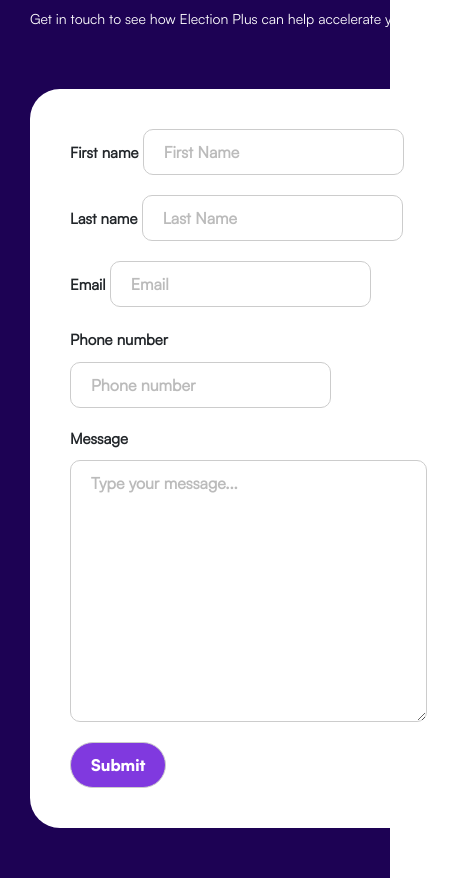
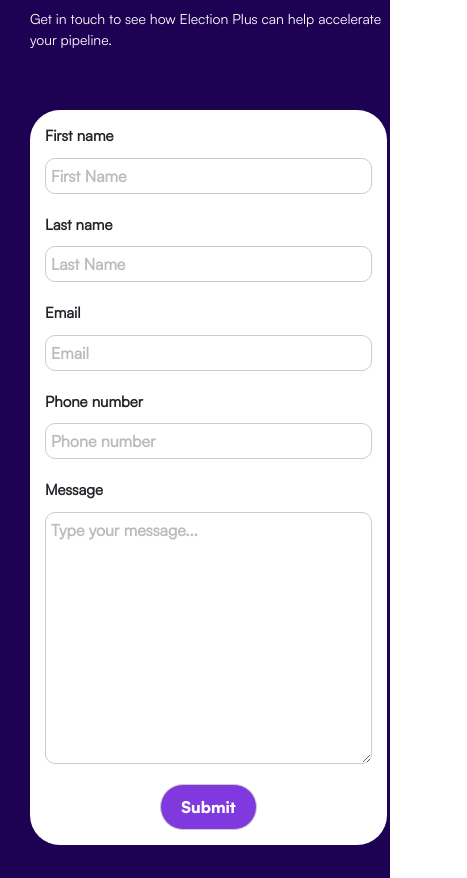
Before and after one commit to nishabukke/Election_Plus, a plain HTML site: page contact.html in a window 390 px wide. Shown: the part 222-1100 px from the top of the page, 467 px wide, since content can reach past the window. Drawn offline with nearby package versions, Linux system fonts and the light colour scheme.

Commit message:
Update pages.css

```diff
--- a/pages.css
+++ b/pages.css
@@ -1310,6 +1310,27 @@ input[type='submit']{
         margin: 0;
     }
 
+    .right-contact {
+        padding: 15px 0px;
+    }
+
+    .input-inner, .textarea-inner{
+        display: flex;
+    flex-direction: column;
+    padding: 0px 15px;
+    }
+
+    input, textarea{
+        padding: 5px;
+    }
+
+    input[type='submit']{
+        display: flex;
+        width: max-content;
+        margin: 0 auto;
+        margin-top: 20px;
+    }
+
     .footer-inner {
         grid-template-columns: 100%;
         gap: 50px;
```
